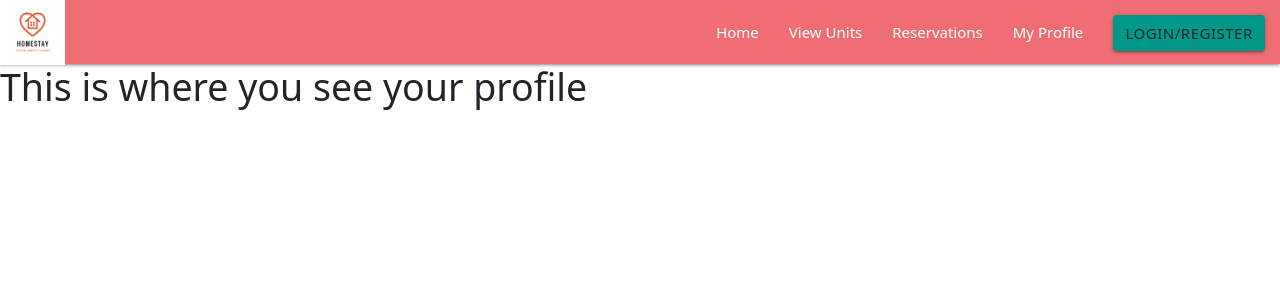
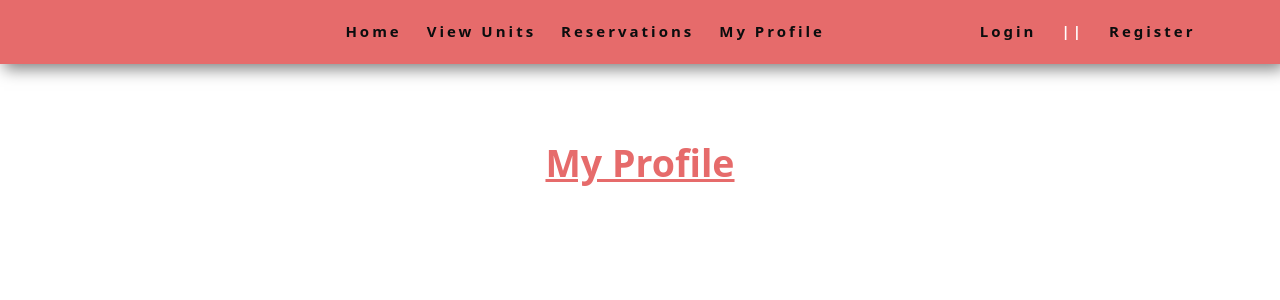
Before and after one commit to Aakash145/Homestay, a React (Create React App) app in the folder home-stay/: page /user in a window 1280 px wide. Shown: the top 300 px of the page. Built offline with nearby package versions, Linux system fonts and the light colour scheme.

Commit message:
Added UI changes

```diff
--- a/home-stay/src/App.css
+++ b/home-stay/src/App.css
@@ -1,9 +1,232 @@
-.brand-logo img {
-    position:relative;
-    top:-3px;
-    height: 65px;
+/* For the top Nav housing strip */
+::after,
+::before {
+  margin: 0;
+  padding: 0;
+  box-sizing: border-box;
 }
 
-.navlink-style {
+.section {
+  width: 90vw;
+  margin: 0 auto;
+  max-width: var(--max-width);
+}
+body {
+  font-family: "Segoe UI", "Open Sans", "Helvetica Neue", sans-serif;
+  line-height: 1.5;
+  font-size: 0.875rem;
+}
+ul {
+  list-style-type: none;
+}
+a {
+  text-decoration: none;
+}
+h1,
+h2,
+h3,
+h4 {
+  letter-spacing: var(--spacing);
+  text-transform: capitalize;
+  line-height: 1.25;
+  margin-bottom: 0.75rem;
+}
+h1 {
+  font-size: 3rem;
+}
+h2 {
+  font-size: 2rem;
+}
+h3 {
+  font-size: 1.25rem;
+}
+h4 {
+  font-size: 0.875rem;
+}
+p {
+  margin-bottom: 1.25rem;
+  color: var(--clr-grey-5);
+}
+
+/* Navilgation bar styles */
+nav {
+  background: hsl(360, 71%, 66%);
+  box-shadow: 1px 5px 15px rgba(0, 0, 0, 0.1);
+  position: fixed;
+  top: 0;
+  left: 0;
+  transition: all 0.7s ease-in;
+  box-shadow: 4px 5px 15px rgba(0.5, 0.5, 0.5, 0.5);
+}
+
+.logo {
+  height: 135px;
+  margin: -289%;
+  margin-top: -356px;
+  border: 2px solid hsl(360, 71%, 66%);
+  position: relative;
+}
+.links a {
+  color: hsl(200, 11%, 5%);
+  font-size: 1rem;
+  text-transform: capitalize;
+  letter-spacing: 0.2rem;
+  display: block;
+  padding: 0.5rem 1rem;
+  transition: all 0.4s linear;
+}
+
+/* Navigation Screen parameters */
+@media screen and (min-width: 800px) {
+  .nav-center {
+    max-width: 1170px;
+    margin: 0 auto;
+    display: flex;
+    align-items: center;
+    justify-content: space-between;
+    padding: 1rem;
+  }
+  .nav-header {
+    padding: 0;
+  }
+  .links {
+    display: flex;
+    padding: 2px;
+  }
+  .links a {
+    padding: 5px;
+    margin: -53px 0.5rem;
     text-decoration: none;
+    font-weight: bold;
+  }
+  .links a:hover {
+    background: transparent;
+    color: #fff;
+  }
 }
+
+/* Login and Register styling */
+main {
+  min-height: 100vh;
+  display: flex;
+  justify-content: center;
+  align-items: center;
+}
+
+.midSection {
+  width: 100vw;
+  max-width: 1170px;
+  margin-bottom: 12%;
+  background: #fff;
+  border-radius: 0.35rem;
+  padding: 0.7rem;
+}
+.midBlock {
+  max-width: 600px;
+}
+.loginRegform h2 {
+  border-bottom: 4px solid hsl(360, 71%, 66%);
+  line-height: 48px;
+  margin-bottom: 3rem;
+  font-size: 2.5rem;
+  text-align: center;
+  line-height: 1.5;
+  font-weight: bold;
+  color: hsl(360, 71%, 66%);
+}
+.loginReg-control {
+  margin-bottom: 2rem;
+}
+.loginReg-control label {
+  display: block;
+  font-weight: bold;
+  color: hsl(0, 0%, 2%);
+  margin-bottom: 0.8rem;
+  font-size: 1rem;
+}
+.loginReg-input {
+  border: none;
+  background: hsl(210, 36%, 96%);
+  font-size: 5rem;
+  padding: 0.35rem 0.5rem;
+  width: 100%;
+  border-radius: 0.35rem;
+}
+.container {
+  width: 90vw;
+  margin: 8rem 11px;
+  max-width: 620px;
+  background: #fff;
+  border-radius: 0.25rem;
+  padding: 4.5rem 8rem;
+  box-shadow: 4px 5px 15px rgba(0.5, 0.5, 0.5, 0.5);
+}
+
+.regLog-btn {
+  text-transform: uppercase;
+  background: hsl(360, 71%, 66%);
+  color: #fff;
+  padding: 0.375rem 0.75rem;
+  letter-spacing: 0.1rem;
+  font-weight: 700;
+  font-size: 0.875rem;
+  border: 2px solid transparent;
+  cursor: pointer;
+  box-shadow: 0 1px 3px rgba(0, 0, 0, 0.2);
+  border-radius: 0.35rem;
+  display: block;
+  width: 12rem;
+  margin: 0 auto;
+  margin-top: 3rem;
+}
+
+/* CSS for house Listings on Home Page */
+.caption h2 {
+  text-decoration: underline;
+  line-height: 48px;
+  margin-top: 9rem;
+  font-size: 2.5rem;
+  text-align: center;
+  line-height: 1.5;
+  font-weight: bold;
+  color: hsl(360, 71%, 66%);
+}
+
+.Houselist {
+  width: 70vw;
+  max-width: 1410px;
+  margin: 6rem auto;
+  display: grid;
+  gap: 2rem;
+}
+
+@media screen and (min-width: 768px) {
+  .Houselist {
+    grid-template-columns: repeat(2, 1fr);
+  }
+}
+
+.container-listing {
+  width: 90vw;
+  margin: 8rem 11px;
+  max-width: 620px;
+  background: #fff;
+  border-radius: 0.25rem;
+  padding: 4.5rem 8rem;
+  box-shadow: 4px 5px 15px rgba(0.2, 0.2, 0.2, 0.2);
+}
+
+.house {
+  border: 0.5px solid hsl(360, 71%, 66%);
+  background: #fff;
+  border-radius: 0.25rem;
+  padding: 3rem 1rem;
+  margin: 1rem;
+  box-shadow: 4px 5px 15px rgba(0.2, 0.2, 0.2, 0.2);
+}
+
+.house h1 {
+  margin-top: 0.5rem;
+  font-size: 1rem;
+  color: hsl(360, 71%, 66%);
+}
--- a/home-stay/src/components/Login.jsx
+++ b/home-stay/src/components/Login.jsx
@@ -13,33 +13,62 @@ class Login extends React.Component{
 
   render(){
   return (
-    <div className="container">
-    <div className="row">
-    <div className="col s3">
-    <form className="col s12 card small">
-    <h3 className="center">Existing user</h3>
-    <br/>
-    <br/>
-    <div className="row">
-        <div className="input-field col s12">
-          <input id="emailLogin" type="email" className="validate" />
-          <label htmlFor="emailLogin">Email</label>
-        </div>
-      </div>
-      <div className="row">
-        <div className="input-field col s12">
-          <input id="passwordLogin" type="password" className="validate" />
-          <label htmlFor="passwordLogin">Password</label>
-        </div>
-      </div>
-      <button className="btn waves-effect waves-light teal" type="submit" name="action">Login</button>
-    </form>
-      </div>
-      <div className="col s9">
-      <Registration/>
-      </div>
-      </div>
-  </div>
+    <main>
+      <section className="midSection midBlock">
+        <form className="loginRegform">
+          <div className="container">
+          <h2>Existing User</h2>
+
+          {/* Email ID */}
+          <div className="loginReg-control">
+           <label htmlFor='emailLogin'>Email</label>
+           <input id="emailLogin" type="email" className="loginReg-input" />
+          </div>
+
+          {/* Password */}
+          <div className="loginReg-control">
+           <label htmlFor="passwordLogin">Password</label>
+           <input id="passwordLogin" type="password" className="loginReg-input" />
+          </div>
+
+          <button className="regLog-btn" type="submit" name="action">
+            Login
+          </button>
+          </div>
+
+        </form>
+
+      </section>
+
+    </main>
+
+  //   <div className="container">
+  //   <div className="row">
+  //   <div className="col s3">
+  //   <form className="col s12 card small">
+  //   <h3 className="center">Existing user</h3>
+  //   <br/>
+  //   <br/>
+  //   <div className="row">
+  //       <div className="input-field col s12">
+  //         <input id="emailLogin" type="email" className="validate" />
+  //         <label htmlFor="emailLogin">Email</label>
+  //       </div>
+  //     </div>
+  //     <div className="row">
+  //       <div className="input-field col s12">
+  //         <input id="passwordLogin" type="password" className="validate" />
+  //         <label htmlFor="passwordLogin">Password</label>
+  //       </div>
+  //     </div>
+  //     <button className="btn waves-effect waves-light teal" type="submit" name="action">Login</button>
+  //   </form>
+  //     </div>
+  //     <div className="col s9">
+  //     <Registration/>
+  //     </div>
+  //     </div>
+  // </div>
   );
 }
 };
--- a/home-stay/src/components/NavBar.jsx
+++ b/home-stay/src/components/NavBar.jsx
@@ -1,19 +1,29 @@
 import React from 'react';
-import { NavLink } from 'react-router-dom';
 import logo from '../assets/images/logo.jpg';
 const NavBar = () => {
+
     return (
         <nav>
-        <div className="nav-wrapper">
-                <NavLink to="/" className="brand-logo"><img src={logo} alt="HomeStay"/></NavLink>
-                <ul id="nav-mobile" className="right hide-on-med-and-down">
-                <li><NavLink className="navlink-style" to='/'>Home</NavLink></li>
-                <li><NavLink className="navlink-style" to='/homes'>View Units</NavLink></li>
-                <li><NavLink className="navlink-style" to='/reservations'>Reservations</NavLink></li>
-                <li><NavLink className="navlink-style" to='/user'>My Profile</NavLink></li>
-                <li><NavLink className="navlink-style" to='/login' className="waves-effect waves-light btn teal">Login/Register</NavLink></li>
-                </ul>
-        </div>
+                <div className="nav-center">
+                    <div className='nav-header'>
+                        <img src={logo} className='logo' alt="HomeStay"/>
+                    </div>
+                        <div className='links-container' >
+                            <ul className='links'>
+                                <li><a href='/'>Home</a></li>
+                                <li><a href='/homes'>View Units</a></li>
+                                <li><a href='/reservations'>Reservations</a></li>
+                                <li><a href='/user'>My Profile</a></li>
+                           </ul>
+                       </div>
+                       <div className='links-container' >
+                            <ul className='links'>
+                                <li><a href='/login'>Login</a></li>
+                                <li><a>||</a></li>
+                                <li><a href='/registration'>Register</a></li>
+                           </ul>
+                       </div>
+                   </div>
         </nav>
     )
 }
--- a/home-stay/src/components/Registration.jsx
+++ b/home-stay/src/components/Registration.jsx
@@ -55,58 +55,126 @@ class Registration extends React.Component {
 
   render(){
   return (
-      <form className="col s12 card large" onSubmit={(e) => this.registerUser(e)}>
-          <h3 className="center">New user</h3>
-    <br/>
-    <br/>
 
-      <div className="row">
-        <div className="input-field col s6">
-          <input id="firstName" type="text" className="validate" onChange={(e) => this.handleChange(e)}/>
-          <label htmlFor="firstName">First Name</label>
+    <main>
+    <section className="midSection midBlock">
+      <form className="loginRegform" onSubmit={(e) => this.registerUser(e)}>
+        <div className="container">
+        <h2>New User</h2>
+
+        {/* First Name */}
+        <div className="loginReg-control">
+        <label htmlFor="firstName">First Name</label>
+        <input id="firstName" type="text" className="loginReg-input" onChange={(e) => this.handleChange(e)}/>
         </div>
-        <div className="input-field col s6">
-          <input id="lastName" type="text" className="validate" onChange={(e) => this.handleChange(e)}/>
-          <label htmlFor="lastName">Last Name</label>
+
+        {/* Last Name */}
+        <div className="loginReg-control">
+        <label htmlFor="lastName">Last Name</label>
+        <input id="lastName" type="text" className="loginReg-input"  onChange={(e) => this.handleChange(e)}/>
         </div>
-      </div>
 
-      <div className="row">
-        <div className="input-field col s12">
-          <input id="password" type="password" className="validate" onChange={(e) => this.handleChange(e)}/>
-          <label htmlFor="password">Password</label>
+        {/* Password */}
+        <div className="loginReg-control">
+        <label htmlFor="password">Password</label>
+        <input id="password" type="password" className="loginReg-input" onChange={(e) => this.handleChange(e)}/>
         </div>
-      </div>
-      <div className="row">
-        <div className="input-field col s6">
-          <input id="email" type="email" className="validate" onChange={(e) => this.handleChange(e)}/>
-          <label htmlFor="email">Email</label>
+
+        {/* Email */}
+        <div className="loginReg-control">
+        <label htmlFor="email">Email</label>
+        <input id="email" type="email" className="loginReg-input" onChange={(e) => this.handleChange(e)}/>
         </div>
-        <div className="input-field col s6">
-          <input id="phoneNumber" type="text" className="validate" onChange={(e) => this.handleChange(e)}/>
-          <label htmlFor="phoneNumber">Phone</label>
+
+        {/* Phone */}
+        <div className="loginReg-control">
+        <label htmlFor="phoneNumber">Phone</label>
+        <input id="phoneNumber" type="text" className="loginReg-input" onChange={(e) => this.handleChange(e)}/>
         </div>
-      </div>
-      <div className="row">
-        <div className="input-field col s6">
-          <input id="streetAddress" type="text" className="validate" onChange={(e) => this.handleChange(e)}/>
-          <label htmlFor="streetAddress">Street Address</label>
+
+        {/* Street Address */}
+        <div className="loginReg-control">
+        <label htmlFor="streetAddress">Street Address</label>
+        <input id="streetAddress" type="text" className="loginReg-input" onChange={(e) => this.handleChange(e)}/>
         </div>
-        <div className="input-field col s6">
-          <input id="city" type="text" className="validate" onChange={(e) => this.handleChange(e)}/>
-          <label htmlFor="city">City</label>
+
+        {/* City */}
+        <div className="loginReg-control">
+        <label htmlFor="city">City</label>
+        <input id="city" type="text" className="loginReg-input" onChange={(e) => this.handleChange(e)}/>
         </div>
-        <div className="input-field col s6">
-          <input id="country" type="text" className="validate" onChange={(e) => this.handleChange(e)}/>
-          <label htmlFor="country">Country</label>
+
+        {/* Country */}
+        <div className="loginReg-control">
+        <label htmlFor="country">Country</label>
+        <input id="country" type="text" className="loginReg-input" onChange={(e) => this.handleChange(e)}/>
         </div>
-        <div className="input-field col s6">
-          <input id="postalCode" type="text" className="validate" onChange={(e) => this.handleChange(e)}/>
-          <label htmlFor="postalCode">Postal Code</label>
+
+        {/* Postal Code */}
+        <div className="loginReg-control">
+        <label htmlFor="postalCode">Postal Code</label>
+        <input id="postalCode" type="text" className="loginReg-input" onChange={(e) => this.handleChange(e)}/>
         </div>
+
+        <button className="regLog-btn" type="submit" name="action">
+          Register
+        </button>
         </div>
-        <button className="btn waves-effect waves-light teal" type="submit" name="action">Submit</button>
-    </form>
+      </form>
+    </section>
+  </main>
+    //   <form className="col s12 card large" onSubmit={(e) => this.registerUser(e)}>
+    //       <h3 className="center">New user</h3>
+    // <br/>
+    // <br/>
+
+    //   <div className="row">
+    //     <div className="input-field col s6">
+    //       <input id="firstName" type="text" className="validate" onChange={(e) => this.handleChange(e)}/>
+    //       <label htmlFor="firstName">First Name</label>
+    //     </div>
+    //     <div className="input-field col s6">
+    //       <input id="lastName" type="text" className="validate" onChange={(e) => this.handleChange(e)}/>
+    //       <label htmlFor="lastName">Last Name</label>
+    //     </div>
+    //   </div>
+
+    //   <div className="row">
+    //     <div className="input-field col s12">
+    //       <input id="password" type="password" className="validate" onChange={(e) => this.handleChange(e)}/>
+    //       <label htmlFor="password">Password</label>
+    //     </div>
+    //   </div>
+    //   <div className="row">
+    //     <div className="input-field col s6">
+    //       <input id="email" type="email" className="validate" onChange={(e) => this.handleChange(e)}/>
+    //       <label htmlFor="email">Email</label>
+    //     </div>
+    //     <div className="input-field col s6">
+    //       <input id="phoneNumber" type="text" className="validate" onChange={(e) => this.handleChange(e)}/>
+    //       <label htmlFor="phoneNumber">Phone</label>
+    //     </div>
+    //   </div>
+    //   <div className="row">
+    //     <div className="input-field col s6">
+    //       <input id="streetAddress" type="text" className="validate" onChange={(e) => this.handleChange(e)}/>
+    //       <label htmlFor="streetAddress">Street Address</label>
+    //     </div>
+    //     <div className="input-field col s6">
+    //       <input id="city" type="text" className="validate" onChange={(e) => this.handleChange(e)}/>
+    //       <label htmlFor="city">City</label>
+    //     </div>
+    //     <div className="input-field col s6">
+    //       <input id="country" type="text" className="validate" onChange={(e) => this.handleChange(e)}/>
+    //       <label htmlFor="country">Country</label>
+    //     </div>
+    //     <div className="input-field col s6">
+    //       <input id="postalCode" type="text" className="validate" onChange={(e) => this.handleChange(e)}/>
+    //       <label htmlFor="postalCode">Postal Code</label>
+    //     </div>
+    //     </div>
+    //     <button className="btn waves-effect waves-light teal" type="submit" name="action">Submit</button>
+    // </form>
   );
   }
 };
--- a/home-stay/src/components/Reservations.jsx
+++ b/home-stay/src/components/Reservations.jsx
@@ -2,10 +2,12 @@ import React from 'react';
 
 const Reservations = () => {
   return (
-    <div>
-      <h1>This is where you see all your reservations/appointments</h1>
-    </div>
-  );
+    <div className="caption">
+      <h2>My Reservations</h2>
+      <div className="Houselist">
+     </div>
+  </div>
+    );
 };
 
 export default Reservations;
--- a/home-stay/src/components/User.jsx
+++ b/home-stay/src/components/User.jsx
@@ -2,10 +2,12 @@ import React from 'react';
 
 const User = () => {
   return (
-    <div>
-      <h1>This is where you see your profile</h1>
-    </div>
-  );
+    <div className="caption">
+      <h2>My Profile</h2>
+      <div className="Houselist">
+     </div>
+  </div>
+    );
 };
 
 export default User;
```
Also changed, not shown: home-stay/package.json (+6 -2 lines), home-stay/src/components/HomePage.jsx (+17 -3 lines), home-stay/src/components/Homes.jsx (+6 -4 lines), home-stay/src/components/HouseListing.jsx (added, +33 -0 lines), 1 other file (tests, documents, lock files or other folders).
